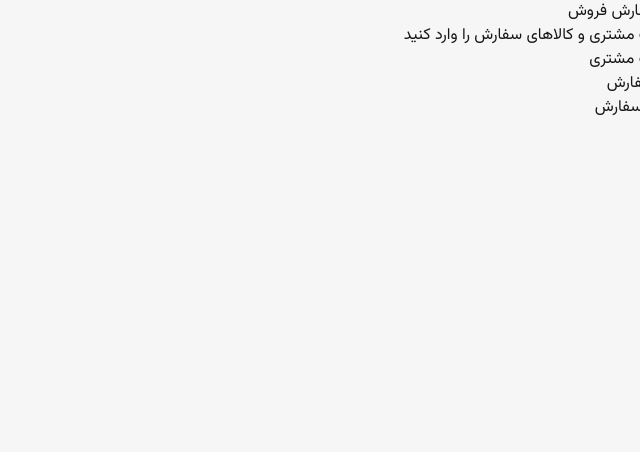
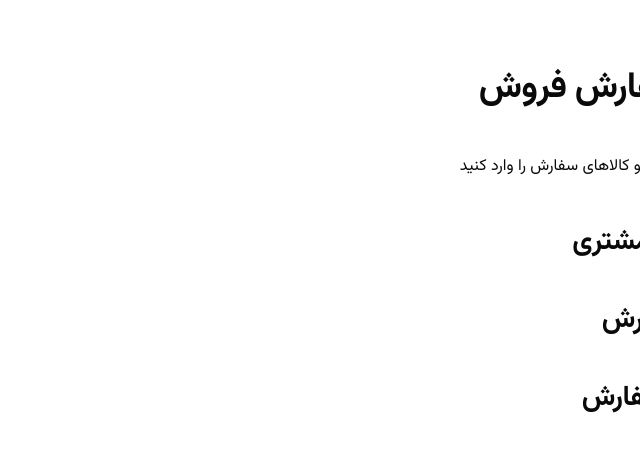
Before and after one commit to MohammadAliSaeidi/nextjs-sales-order-form, a Next.js app: page / in a window 1280 px wide. Shown: the top 452 px of the page, without its empty margins (640-1280 px from the left). Built offline with nearby package versions, Linux system fonts and the light colour scheme.

Commit message:
chore: init shadcn

```diff
--- a/app/globals.css
+++ b/app/globals.css
@@ -1,25 +1,136 @@
 @import "tailwindcss";
+@import "./typeset.css";
+@import "tw-animate-css";
+@import "shadcn/tailwind.css";
 
-:root {
-  --background: #f6f6f6;
-  --foreground: #171717;
-}
+@custom-variant dark (&:is(.dark *));
 
 @theme inline {
   --color-background: var(--background);
   --color-foreground: var(--foreground);
-  --font-sans: var(--font-vazirmatn);
-}
-
-@media (prefers-color-scheme: dark) {
-  :root {
-    --background: #0a0a0a;
-    --foreground: #ededed;
-  }
+  --font-sans: var(--font-sans);
+  --font-heading: var(--font-sans);
+  --color-sidebar-ring: var(--sidebar-ring);
+  --color-sidebar-border: var(--sidebar-border);
+  --color-sidebar-accent-foreground: var(--sidebar-accent-foreground);
+  --color-sidebar-accent: var(--sidebar-accent);
+  --color-sidebar-primary-foreground: var(--sidebar-primary-foreground);
+  --color-sidebar-primary: var(--sidebar-primary);
+  --color-sidebar-foreground: var(--sidebar-foreground);
+  --color-sidebar: var(--sidebar);
+  --color-chart-5: var(--chart-5);
+  --color-chart-4: var(--chart-4);
+  --color-chart-3: var(--chart-3);
+  --color-chart-2: var(--chart-2);
+  --color-chart-1: var(--chart-1);
+  --color-ring: var(--ring);
+  --color-input: var(--input);
+  --color-border: var(--border);
+  --color-destructive: var(--destructive);
+  --color-accent-foreground: var(--accent-foreground);
+  --color-accent: var(--accent);
+  --color-muted-foreground: var(--muted-foreground);
+  --color-muted: var(--muted);
+  --color-secondary-foreground: var(--secondary-foreground);
+  --color-secondary: var(--secondary);
+  --color-primary-foreground: var(--primary-foreground);
+  --color-primary: var(--primary);
+  --color-popover-foreground: var(--popover-foreground);
+  --color-popover: var(--popover);
+  --color-card-foreground: var(--card-foreground);
+  --color-card: var(--card);
+  --radius-sm: calc(var(--radius) * 0.6);
+  --radius-md: calc(var(--radius) * 0.8);
+  --radius-lg: var(--radius);
+  --radius-xl: calc(var(--radius) * 1.4);
+  --radius-2xl: calc(var(--radius) * 1.8);
+  --radius-3xl: calc(var(--radius) * 2.2);
+  --radius-4xl: calc(var(--radius) * 2.6);
 }
 
 body {
-  background: var(--background);
-  color: var(--foreground);
   font-family: var(--font-vazirmatn), sans-serif;
 }
+
+:root {
+  --background: oklch(1 0 0);
+  --foreground: oklch(0.145 0 0);
+  --card: oklch(1 0 0);
+  --card-foreground: oklch(0.145 0 0);
+  --popover: oklch(1 0 0);
+  --popover-foreground: oklch(0.145 0 0);
+  --primary: oklch(0.5 0.134 242.749);
+  --primary-foreground: oklch(0.977 0.013 236.62);
+  --secondary: oklch(0.967 0.001 286.375);
+  --secondary-foreground: oklch(0.21 0.006 285.885);
+  --muted: oklch(0.97 0 0);
+  --muted-foreground: oklch(0.556 0 0);
+  --accent: oklch(0.97 0 0);
+  --accent-foreground: oklch(0.205 0 0);
+  --destructive: oklch(0.577 0.245 27.325);
+  --border: oklch(0.922 0 0);
+  --input: oklch(0.922 0 0);
+  --ring: oklch(0.708 0 0);
+  --chart-1: oklch(0.828 0.111 230.318);
+  --chart-2: oklch(0.685 0.169 237.323);
+  --chart-3: oklch(0.588 0.158 241.966);
+  --chart-4: oklch(0.5 0.134 242.749);
+  --chart-5: oklch(0.443 0.11 240.79);
+  --radius: 0.875rem;
+  --sidebar: oklch(0.985 0 0);
+  --sidebar-foreground: oklch(0.145 0 0);
+  --sidebar-primary: oklch(0.588 0.158 241.966);
+  --sidebar-primary-foreground: oklch(0.977 0.013 236.62);
+  --sidebar-accent: oklch(0.97 0 0);
+  --sidebar-accent-foreground: oklch(0.205 0 0);
+  --sidebar-border: oklch(0.922 0 0);
+  --sidebar-ring: oklch(0.708 0 0);
+}
+
+.dark {
+  --background: oklch(0.145 0 0);
+  --foreground: oklch(0.985 0 0);
+  --card: oklch(0.205 0 0);
+  --card-foreground: oklch(0.985 0 0);
+  --popover: oklch(0.205 0 0);
+  --popover-foreground: oklch(0.985 0 0);
+  --primary: oklch(0.443 0.11 240.79);
+  --primary-foreground: oklch(0.977 0.013 236.62);
+  --secondary: oklch(0.274 0.006 286.033);
+  --secondary-foreground: oklch(0.985 0 0);
+  --muted: oklch(0.269 0 0);
+  --muted-foreground: oklch(0.708 0 0);
+  --accent: oklch(0.269 0 0);
+  --accent-foreground: oklch(0.985 0 0);
+  --destructive: oklch(0.704 0.191 22.216);
+  --border: oklch(1 0 0 / 10%);
+  --input: oklch(1 0 0 / 15%);
+  --ring: oklch(0.556 0 0);
+  --chart-1: oklch(0.828 0.111 230.318);
+  --chart-2: oklch(0.685 0.169 237.323);
+  --chart-3: oklch(0.588 0.158 241.966);
+  --chart-4: oklch(0.5 0.134 242.749);
+  --chart-5: oklch(0.443 0.11 240.79);
+  --sidebar: oklch(0.205 0 0);
+  --sidebar-foreground: oklch(0.985 0 0);
+  --sidebar-primary: oklch(0.685 0.169 237.323);
+  --sidebar-primary-foreground: oklch(0.293 0.066 243.157);
+  --sidebar-accent: oklch(0.269 0 0);
+  --sidebar-accent-foreground: oklch(0.985 0 0);
+  --sidebar-border: oklch(1 0 0 / 10%);
+  --sidebar-ring: oklch(0.556 0 0);
+}
+
+@layer base {
+  * {
+    @apply border-border outline-ring/50;
+  }
+
+  body {
+    @apply bg-background text-foreground;
+  }
+
+  html {
+    @apply font-sans;
+  }
+}
--- a/app/layout.tsx
+++ b/app/layout.tsx
@@ -1,3 +1,4 @@
+import { cn } from "@/lib/utils";
 import type { Metadata } from "next";
 import { Vazirmatn } from "next/font/google";
 import "./globals.css";
@@ -17,7 +18,13 @@ export default function RootLayout({ children }: LayoutProps<"/">) {
 		<html
 			lang="fa"
 			dir="rtl"
-			className={`${vazirmatn.variable} h-full antialiased`}
+			className={cn(
+				"h-full",
+				"antialiased",
+				vazirmatn.variable,
+				"font-sans",
+				"typeset",
+			)}
 		>
 			<body className="min-h-full flex flex-col">{children}</body>
 		</html>
--- /dev/null
+++ b/app/typeset.css
@@ -0,0 +1,144 @@
+@layer components {
+     .typeset {
+          --typeset-size: 1em;
+          --typeset-leading: 1.75;
+          --typeset-flow: 1.25em;
+     }
+
+     .typeset :where(h1) {
+          font-size: calc(var(--typeset-size) * 2.25);
+          line-height: calc(var(--typeset-leading) * 0.65);
+          margin-block: calc(var(--typeset-flow) * 1.5) var(--typeset-flow);
+          font-weight: 700;
+          letter-spacing: -0.02em;
+     }
+
+     .typeset :where(h2) {
+          font-size: calc(var(--typeset-size) * 1.75);
+          line-height: calc(var(--typeset-leading) * 0.7);
+          margin-block: calc(var(--typeset-flow) * 1.25) calc(var(--typeset-flow) * 0.75);
+          font-weight: 650;
+          letter-spacing: -0.015em;
+     }
+
+     .typeset :where(h3) {
+          font-size: calc(var(--typeset-size) * 1.4);
+          line-height: calc(var(--typeset-leading) * 0.75);
+          margin-block: var(--typeset-flow) calc(var(--typeset-flow) * 0.5);
+          font-weight: 600;
+     }
+
+     .typeset :where(h4) {
+          font-size: calc(var(--typeset-size) * 1.2);
+          line-height: calc(var(--typeset-leading) * 0.85);
+          margin-block: var(--typeset-flow) calc(var(--typeset-flow) * 0.5);
+          font-weight: 600;
+     }
+
+     .typeset :where(h5, h6) {
+          font-size: calc(var(--typeset-size) * 1.05);
+          line-height: var(--typeset-leading);
+          margin-block: var(--typeset-flow) calc(var(--typeset-flow) * 0.5);
+          font-weight: 600;
+     }
+
+     .typeset :where(p) {
+          font-size: var(--typeset-size);
+          line-height: var(--typeset-leading);
+          margin-block: 0 var(--typeset-flow);
+     }
+
+     .typeset :where(p):last-child {
+          margin-block-end: 0;
+     }
+
+     .typeset :where(ul, ol) {
+          font-size: var(--typeset-size);
+          line-height: var(--typeset-leading);
+          margin-block: 0 var(--typeset-flow);
+          padding-inline-start: 1.5em;
+     }
+
+     .typeset :where(li) {
+          margin-block: calc(var(--typeset-flow) * 0.25);
+     }
+
+     .typeset :where(li)::marker {
+          color: var(--muted-foreground, currentColor);
+     }
+
+     .typeset :where(blockquote) {
+          font-size: var(--typeset-size);
+          line-height: calc(var(--typeset-leading) * 1.05);
+          margin-block: var(--typeset-flow);
+          padding-inline-start: var(--typeset-flow);
+          border-inline-start: 2px solid var(--border, currentColor);
+          color: var(--muted-foreground, inherit);
+     }
+
+     .typeset :where(code):not(pre code) {
+          font-size: calc(var(--typeset-size) * 0.875);
+          font-family: var(--font-mono, ui-monospace, monospace);
+          padding: 0.15em 0.35em;
+          border-radius: 0.25em;
+          background: var(--muted, rgba(0, 0, 0, 0.06));
+     }
+
+     .typeset :where(pre) {
+          font-size: calc(var(--typeset-size) * 0.875);
+          line-height: calc(var(--typeset-leading) * 0.9);
+          margin-block: var(--typeset-flow);
+          padding: calc(var(--typeset-flow) * 0.75);
+          overflow-x: auto;
+          border-radius: var(--radius, 0.5rem);
+          background: var(--muted, rgba(0, 0, 0, 0.06));
+     }
+
+     .typeset :where(pre code) {
+          font-size: inherit;
+          line-height: inherit;
+          padding: 0;
+          background: none;
+     }
+
+     .typeset :where(table) {
+          font-size: var(--typeset-size);
+          line-height: calc(var(--typeset-leading) * 0.85);
+          margin-block: var(--typeset-flow);
+          width: 100%;
+          border-collapse: collapse;
+     }
+
+     .typeset :where(th, td) {
+          padding: calc(var(--typeset-flow) * 0.4) calc(var(--typeset-flow) * 0.6);
+          border-block-end: 1px solid var(--border, currentColor);
+     }
+
+     .typeset :where(th) {
+          font-weight: 600;
+          text-align: start;
+     }
+
+     .typeset :where(hr) {
+          margin-block: calc(var(--typeset-flow) * 2);
+          border: 0;
+          border-block-start: 1px solid var(--border, currentColor);
+     }
+
+     .typeset :where(img, figure) {
+          margin-block: var(--typeset-flow);
+          max-width: 100%;
+     }
+
+     .typeset :where(figcaption) {
+          font-size: calc(var(--typeset-size) * 0.875);
+          line-height: var(--typeset-leading);
+          color: var(--muted-foreground, inherit);
+     }
+
+     .typeset :where(a) {
+          color: var(--primary, inherit);
+          text-decoration: underline;
+          text-underline-offset: 0.2em;
+     }
+}
--- /dev/null
+++ b/lib/utils.ts
@@ -0,0 +1 @@
+export { cn } from "cn"
```
Also changed, not shown: package.json (+7 -1 lines), components.json (added), 1 other file (tests, documents, lock files or other folders).
